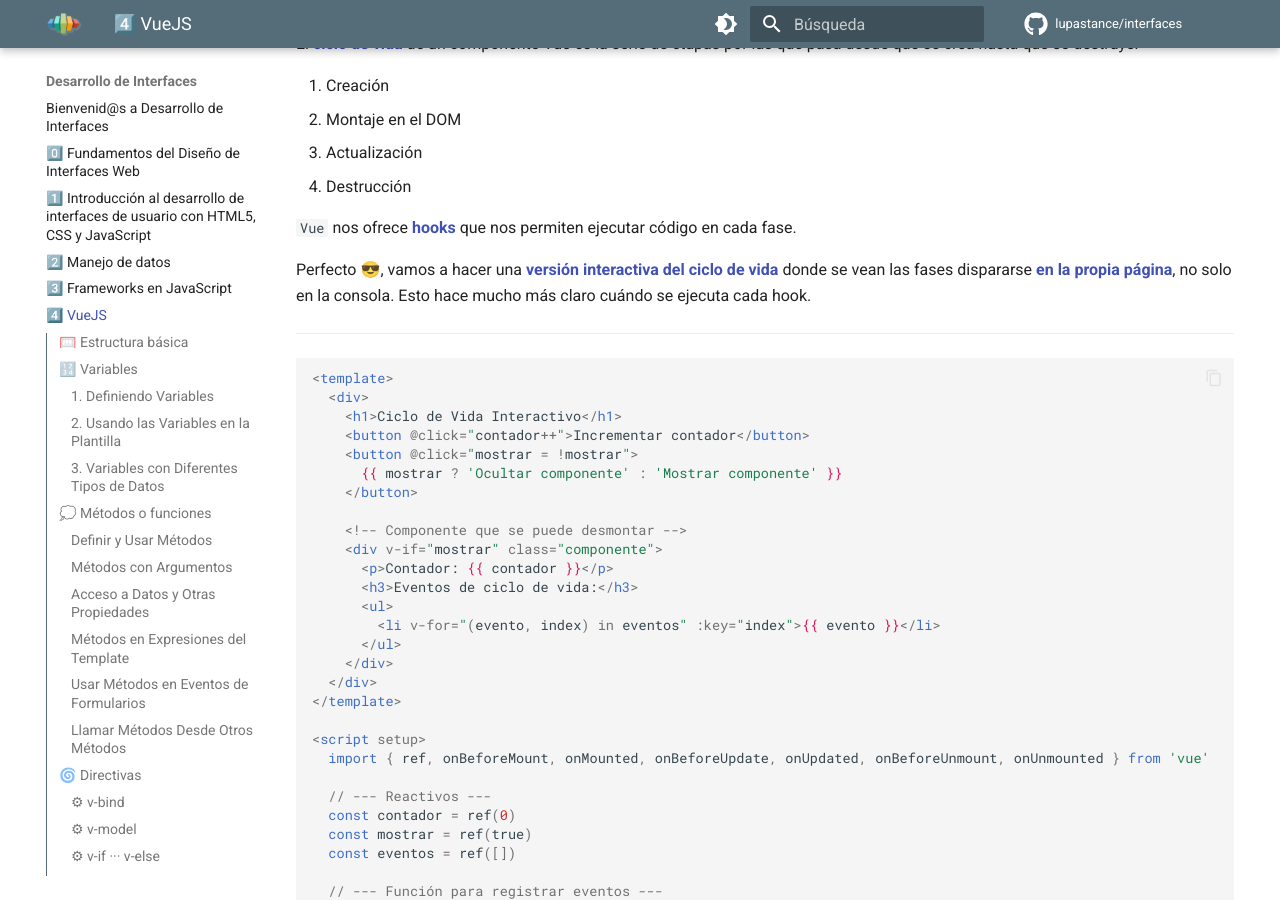
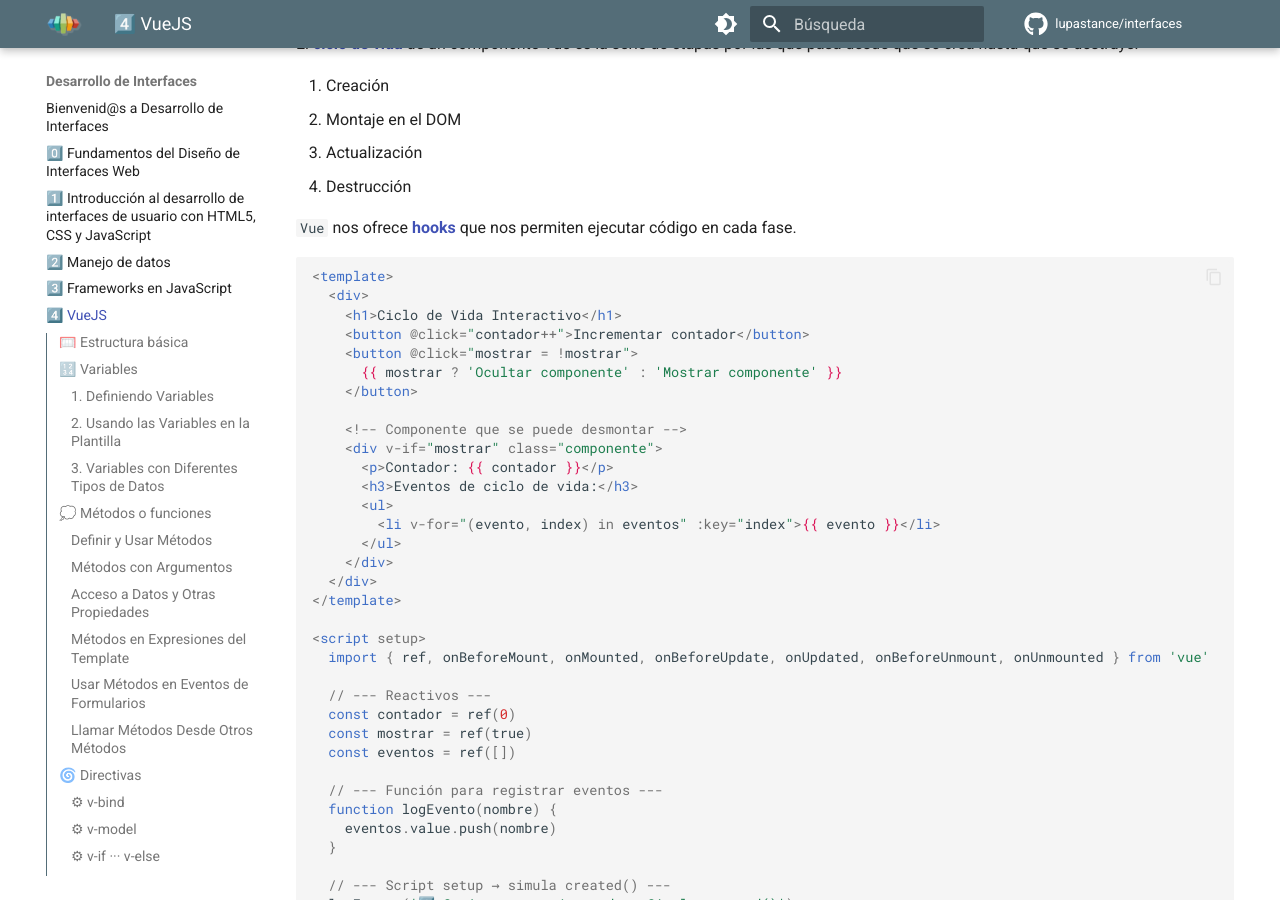
Before and after one commit to lupastance/interfaces, an MkDocs documentation site: the page built from docs/4 - VueJS.md, in a window 1280 px wide and 900 px high, scrolled down 31194 px. Built offline with MkDocs 1.6.1 and Material for MkDocs 9.7.7, drawn with Linux system fonts in a browser that asks for light colours; comment, search, counter and statistics services are not loaded.

Commit message:
nuevo contenido

````diff
--- a/docs/4 - VueJS.md
+++ b/docs/4 - VueJS.md
@@ -1580,11 +1580,6 @@ El **ciclo de vida** de un componente Vue es la serie de etapas por las que pasa
 4. Destrucción
 
 `Vue` nos ofrece **hooks** que nos permiten ejecutar código en cada fase.
-
-
-Perfecto 😎, vamos a hacer una **versión interactiva del ciclo de vida** donde se vean las fases dispararse **en la propia página**, no solo en la consola. Esto hace mucho más claro cuándo se ejecuta cada hook.
-
----
 
 ```vue
 <template>
````
